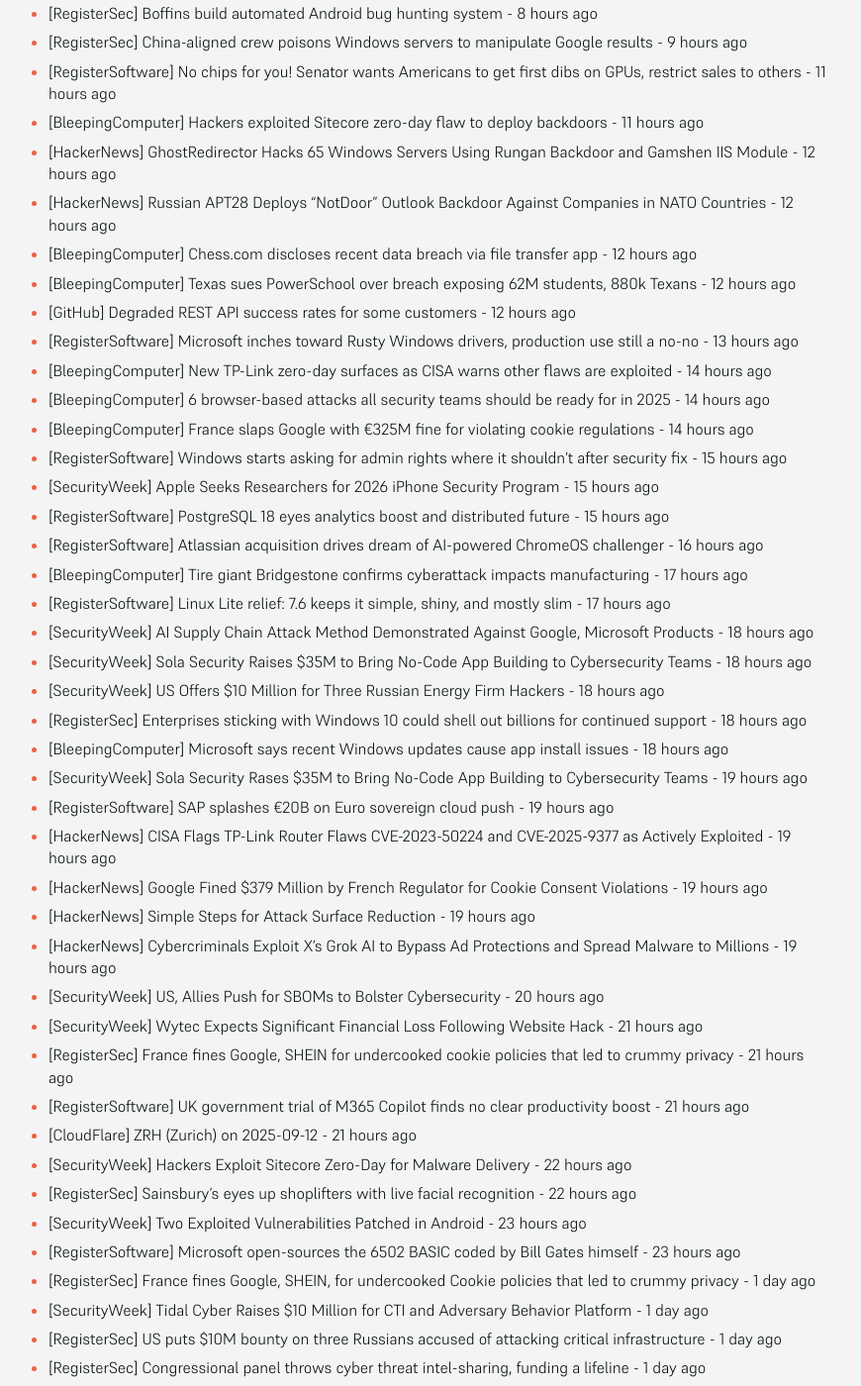
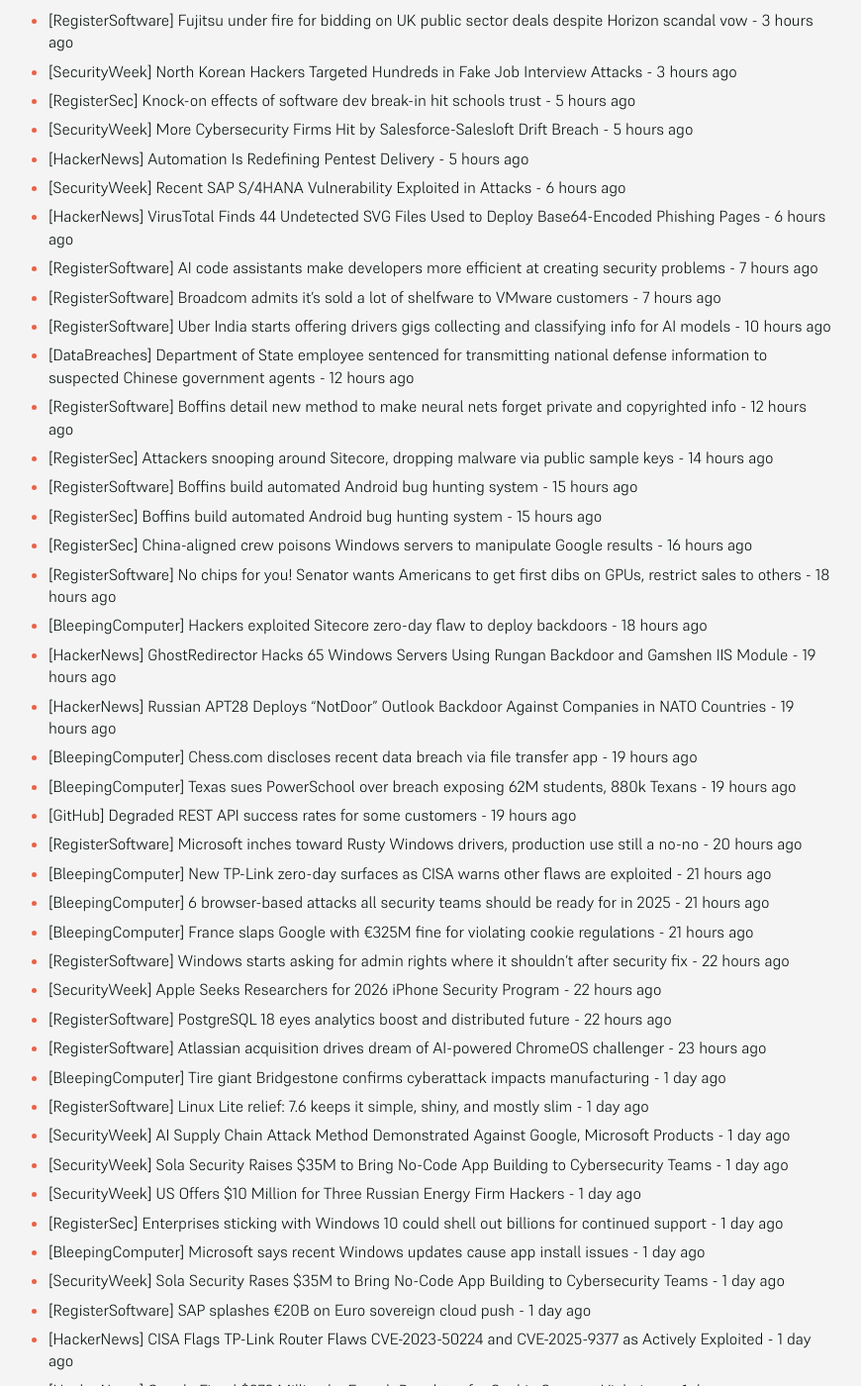
Before and after one commit to SecOpsNews/news, a Jekyll site: the page built from index.md, in a window 1280 px wide and 1400 px high, scrolled down 523 px. Shown: the whole window at 99% size, without its empty margins (215-1085 px from the left). Built offline with Jekyll 4.4.1, drawn with Linux system fonts in a browser that asks for light colours; some of the changed text lies outside the part shown.

Commit message:
New Feed

```diff
--- a/index.md
+++ b/index.md
@@ -9,52 +9,67 @@ description: Latest Updates
 
 <!-- SecOps start -->
 
-- [RegisterSoftware] AI code assistants make developers more efficient at creating security problems - 24 minutes ago
-- [RegisterSoftware] Broadcom admits it’s sold a lot of shelfware to VMware customers - 47 minutes ago
-- [RegisterSoftware] Uber India starts offering drivers gigs collecting and classifying info for AI models - 3 hours ago
-- [DataBreaches] Department of State employee sentenced for transmitting national defense information to suspected Chinese government agents - 5 hours ago
-- [RegisterSoftware] Boffins detail new method to make neural nets forget private and copyrighted info - 5 hours ago
-- [RegisterSec] Attackers snooping around Sitecore, dropping malware via public sample keys - 7 hours ago
-- [RegisterSoftware] Boffins build automated Android bug hunting system - 8 hours ago
-- [RegisterSec] Boffins build automated Android bug hunting system - 8 hours ago
-- [RegisterSec] China-aligned crew poisons Windows servers to manipulate Google results - 9 hours ago
-- [RegisterSoftware] No chips for you! Senator wants Americans to get first dibs on GPUs, restrict sales to others - 11 hours ago
-- [BleepingComputer] Hackers exploited Sitecore zero-day flaw to deploy backdoors - 11 hours ago
-- [HackerNews] GhostRedirector Hacks 65 Windows Servers Using Rungan Backdoor and Gamshen IIS Module - 12 hours ago
-- [HackerNews] Russian APT28 Deploys “NotDoor” Outlook Backdoor Against Companies in NATO Countries - 12 hours ago
-- [BleepingComputer] Chess.com discloses recent data breach via file transfer app - 12 hours ago
-- [BleepingComputer] Texas sues PowerSchool over breach exposing 62M students, 880k Texans - 12 hours ago
-- [GitHub] Degraded REST API success rates for some customers - 12 hours ago
-- [RegisterSoftware] Microsoft inches toward Rusty Windows drivers, production use still a no-no - 13 hours ago
-- [BleepingComputer] New TP-Link zero-day surfaces as CISA warns other flaws are exploited - 14 hours ago
-- [BleepingComputer] 6 browser-based attacks all security teams should be ready for in 2025 - 14 hours ago
-- [BleepingComputer] France slaps Google with €325M fine for violating cookie regulations - 14 hours ago
-- [RegisterSoftware] Windows starts asking for admin rights where it shouldn't after security fix - 15 hours ago
-- [SecurityWeek] Apple Seeks Researchers for 2026 iPhone Security Program - 15 hours ago
-- [RegisterSoftware] PostgreSQL 18 eyes analytics boost and distributed future - 15 hours ago
-- [RegisterSoftware] Atlassian acquisition drives dream of AI-powered ChromeOS challenger - 16 hours ago
-- [BleepingComputer] Tire giant Bridgestone confirms cyberattack impacts manufacturing - 17 hours ago
-- [RegisterSoftware] Linux Lite relief: 7.6 keeps it simple, shiny, and mostly slim - 17 hours ago
-- [SecurityWeek] AI Supply Chain Attack Method Demonstrated Against Google, Microsoft Products - 18 hours ago
-- [SecurityWeek] Sola Security Raises $35M to Bring No-Code App Building to Cybersecurity Teams - 18 hours ago
-- [SecurityWeek] US Offers $10 Million for Three Russian Energy Firm Hackers - 18 hours ago
-- [RegisterSec] Enterprises sticking with Windows 10 could shell out billions for continued support - 18 hours ago
-- [BleepingComputer] Microsoft says recent Windows updates cause app install issues - 18 hours ago
-- [SecurityWeek] Sola Security Rases $35M to Bring No-Code App Building to Cybersecurity Teams - 19 hours ago
-- [RegisterSoftware] SAP splashes €20B on Euro sovereign cloud push - 19 hours ago
-- [HackerNews] CISA Flags TP-Link Router Flaws CVE-2023-50224 and CVE-2025-9377 as Actively Exploited - 19 hours ago
-- [HackerNews] Google Fined $379 Million by French Regulator for Cookie Consent Violations - 19 hours ago
-- [HackerNews] Simple Steps for Attack Surface Reduction - 19 hours ago
-- [HackerNews] Cybercriminals Exploit X’s Grok AI to Bypass Ad Protections and Spread Malware to Millions - 19 hours ago
-- [SecurityWeek] US, Allies Push for SBOMs to Bolster Cybersecurity - 20 hours ago
-- [SecurityWeek] Wytec Expects Significant Financial Loss Following Website Hack - 21 hours ago
-- [RegisterSec] France fines Google, SHEIN for undercooked cookie policies that led to crummy privacy - 21 hours ago
-- [RegisterSoftware] UK government trial of M365 Copilot finds no clear productivity boost - 21 hours ago
-- [CloudFlare] ZRH (Zurich) on 2025-09-12 - 21 hours ago
-- [SecurityWeek] Hackers Exploit Sitecore Zero-Day for Malware Delivery - 22 hours ago
-- [RegisterSec] Sainsbury's eyes up shoplifters with live facial recognition - 22 hours ago
-- [SecurityWeek] Two Exploited Vulnerabilities Patched in Android - 23 hours ago
-- [RegisterSoftware] Microsoft open-sources the 6502 BASIC coded by Bill Gates himself - 23 hours ago
+- [SecurityWeek] Academics Build AI-Powered Android Vulnerability Discovery and Validation Tool - 21 minutes ago
+- [BleepingComputer] Critical SAP S/4HANA vulnerability now exploited in attacks - 21 minutes ago
+- [RegisterSoftware] Trump tells Big Tech: Your power woes? Totally fixable - 57 minutes ago
+- [SecurityWeek] In Other News: Scammers Abuse Grok, US Manufacturing Attacks, Gmail Security Claims Debunked - 1 hour ago
+- [SecurityWeek] FireCompass Raises $20 Million for Offensive Security Platform - 1 hour ago
+- [DataBreaches] Qantas CEO, top executives lose $522,000 in pay for major cyber breach - 1 hour ago
+- [HackerNews] SAP S/4HANA Critical Vulnerability CVE-2025-42957 Exploited in the Wild - 2 hours ago
+- [RegisterSoftware] OpenAI eats jobs, then offers to help you find a new one at Walmart - 2 hours ago
+- [RegisterSoftware] Fujitsu under fire for bidding on UK public sector deals despite Horizon scandal vow - 3 hours ago
+- [SecurityWeek] North Korean Hackers Targeted Hundreds in Fake Job Interview Attacks - 3 hours ago
+- [RegisterSec] Knock-on effects of software dev break-in hit schools trust - 5 hours ago
+- [SecurityWeek] More Cybersecurity Firms Hit by Salesforce-Salesloft Drift Breach - 5 hours ago
+- [HackerNews] Automation Is Redefining Pentest Delivery - 5 hours ago
+- [SecurityWeek] Recent SAP S/4HANA Vulnerability Exploited in Attacks - 6 hours ago
+- [HackerNews] VirusTotal Finds 44 Undetected SVG Files Used to Deploy Base64-Encoded Phishing Pages - 6 hours ago
+- [RegisterSoftware] AI code assistants make developers more efficient at creating security problems - 7 hours ago
+- [RegisterSoftware] Broadcom admits it’s sold a lot of shelfware to VMware customers - 7 hours ago
+- [RegisterSoftware] Uber India starts offering drivers gigs collecting and classifying info for AI models - 10 hours ago
+- [DataBreaches] Department of State employee sentenced for transmitting national defense information to suspected Chinese government agents - 12 hours ago
+- [RegisterSoftware] Boffins detail new method to make neural nets forget private and copyrighted info - 12 hours ago
+- [RegisterSec] Attackers snooping around Sitecore, dropping malware via public sample keys - 14 hours ago
+- [RegisterSoftware] Boffins build automated Android bug hunting system - 15 hours ago
+- [RegisterSec] Boffins build automated Android bug hunting system - 15 hours ago
+- [RegisterSec] China-aligned crew poisons Windows servers to manipulate Google results - 16 hours ago
+- [RegisterSoftware] No chips for you! Senator wants Americans to get first dibs on GPUs, restrict sales to others - 18 hours ago
+- [BleepingComputer] Hackers exploited Sitecore zero-day flaw to deploy backdoors - 18 hours ago
+- [HackerNews] GhostRedirector Hacks 65 Windows Servers Using Rungan Backdoor and Gamshen IIS Module - 19 hours ago
+- [HackerNews] Russian APT28 Deploys “NotDoor” Outlook Backdoor Against Companies in NATO Countries - 19 hours ago
+- [BleepingComputer] Chess.com discloses recent data breach via file transfer app - 19 hours ago
+- [BleepingComputer] Texas sues PowerSchool over breach exposing 62M students, 880k Texans - 19 hours ago
+- [GitHub] Degraded REST API success rates for some customers - 19 hours ago
+- [RegisterSoftware] Microsoft inches toward Rusty Windows drivers, production use still a no-no - 20 hours ago
+- [BleepingComputer] New TP-Link zero-day surfaces as CISA warns other flaws are exploited - 21 hours ago
+- [BleepingComputer] 6 browser-based attacks all security teams should be ready for in 2025 - 21 hours ago
+- [BleepingComputer] France slaps Google with €325M fine for violating cookie regulations - 21 hours ago
+- [RegisterSoftware] Windows starts asking for admin rights where it shouldn't after security fix - 22 hours ago
+- [SecurityWeek] Apple Seeks Researchers for 2026 iPhone Security Program - 22 hours ago
+- [RegisterSoftware] PostgreSQL 18 eyes analytics boost and distributed future - 22 hours ago
+- [RegisterSoftware] Atlassian acquisition drives dream of AI-powered ChromeOS challenger - 23 hours ago
+- [BleepingComputer] Tire giant Bridgestone confirms cyberattack impacts manufacturing - 1 day ago
+- [RegisterSoftware] Linux Lite relief: 7.6 keeps it simple, shiny, and mostly slim - 1 day ago
+- [SecurityWeek] AI Supply Chain Attack Method Demonstrated Against Google, Microsoft Products - 1 day ago
+- [SecurityWeek] Sola Security Raises $35M to Bring No-Code App Building to Cybersecurity Teams - 1 day ago
+- [SecurityWeek] US Offers $10 Million for Three Russian Energy Firm Hackers - 1 day ago
+- [RegisterSec] Enterprises sticking with Windows 10 could shell out billions for continued support - 1 day ago
+- [BleepingComputer] Microsoft says recent Windows updates cause app install issues - 1 day ago
+- [SecurityWeek] Sola Security Rases $35M to Bring No-Code App Building to Cybersecurity Teams - 1 day ago
+- [RegisterSoftware] SAP splashes €20B on Euro sovereign cloud push - 1 day ago
+- [HackerNews] CISA Flags TP-Link Router Flaws CVE-2023-50224 and CVE-2025-9377 as Actively Exploited - 1 day ago
+- [HackerNews] Google Fined $379 Million by French Regulator for Cookie Consent Violations - 1 day ago
+- [HackerNews] Simple Steps for Attack Surface Reduction - 1 day ago
+- [HackerNews] Cybercriminals Exploit X’s Grok AI to Bypass Ad Protections and Spread Malware to Millions - 1 day ago
+- [SecurityWeek] US, Allies Push for SBOMs to Bolster Cybersecurity - 1 day ago
+- [SecurityWeek] Wytec Expects Significant Financial Loss Following Website Hack - 1 day ago
+- [RegisterSec] France fines Google, SHEIN for undercooked cookie policies that led to crummy privacy - 1 day ago
+- [RegisterSoftware] UK government trial of M365 Copilot finds no clear productivity boost - 1 day ago
+- [CloudFlare] ZRH (Zurich) on 2025-09-12 - 1 day ago
+- [SecurityWeek] Hackers Exploit Sitecore Zero-Day for Malware Delivery - 1 day ago
+- [RegisterSec] Sainsbury's eyes up shoplifters with live facial recognition - 1 day ago
+- [SecurityWeek] Two Exploited Vulnerabilities Patched in Android - 1 day ago
+- [RegisterSoftware] Microsoft open-sources the 6502 BASIC coded by Bill Gates himself - 1 day ago
 - [RegisterSec] France fines Google, SHEIN, for undercooked Cookie policies that led to crummy privacy - 1 day ago
 - [SecurityWeek] Tidal Cyber Raises $10 Million for CTI and Adversary Behavior Platform - 1 day ago
 - [RegisterSec] US puts $10M bounty on three Russians accused of attacking critical infrastructure - 1 day ago
@@ -204,25 +219,9 @@ description: Latest Updates
 - [BleepingComputer] Disney to pay $10M to settle claims it collected kids’ data on YouTube - 1 day ago
 - [BleepingComputer] Google fixes actively exploited Android flaws in September update - 1 day ago
 - [RegisterSec] Matrix.org homeserver grinds to a halt after RAID meltdown - 1 day ago
-- [SecurityWeek] Cato Networks Acquires AI Security Firm Aim Security - 1 day ago
-- [DataBreaches] District of Arizona Clarifies Causes of Action Available for Breach of Health Data - 1 day ago
-- [RegisterSoftware] Tech talent biz Andela trains up devs in GitHub Copilot - 1 day ago
-- [HackerNews] Android Security Alert: Google Patches 120 Flaws, Including Two Zero-Days Under Attack - 1 day ago
-- [HackerNews] Detecting Data Leaks Before Disaster - 1 day ago
-- [HackerNews] Threat Actors Weaponize HexStrike AI to Exploit Citrix Flaws Within a Week of Disclosure - 1 day ago
-- [SecurityWeek] Hacker Conversations: McKenzie Wark, Author of A Hacker Manifesto - 1 day ago
-- [RegisterSoftware] FreeBSD Project isn't ready to let AI commit code just yet - 1 day ago
-- [SecurityWeek] Pennsylvania Attorney General Confirms Ransomware Behind Weeks-Long Outage - 1 day ago
-- [RegisterSoftware] Investors throw another $13B on the Anthropic cash bonfire - 1 day ago
-- [RegisterSoftware] 'Huge architectural change' to JetBrains ReSharper cuts Visual Studio freezes - 1 day ago
-- [HackerNews] AI-Driven Trends in Endpoint Security: What the 2025 Gartner® Magic Quadrant™ Reveals - 1 day ago
-- [HackerNews] Iranian Hackers Exploit 100+ Embassy Email Accounts in Global Phishing Targeting Diplomats - 1 day ago
-- [SecurityWeek] Security Firms Hit by Salesforce–Salesloft Drift Breach - 1 day ago
-- [SecurityWeek] Jaguar Land Rover Operations ‘Severely Disrupted’ by Cyberattack - 1 day ago
-- [RegisterSoftware] GNOME Foundation boss exits after just four months - 1 day ago
-- [HackerNews] Cloudflare Blocks Record-Breaking 11.5 Tbps DDoS Attack - 1 day ago
-- [RegisterSoftware] UK Home Office hikes tech consultant spend to £350M despite pledge to cut costs - 1 day ago
-- [RegisterSoftware] Supermarket giant Tesco sues VMware, warns lack of support could disrupt food supply - 1 day ago
+- [SecurityWeek] Cato Networks Acquires AI Security Firm Aim Security - 2 days ago
+- [DataBreaches] District of Arizona Clarifies Causes of Action Available for Breach of Health Data - 2 days ago
+- [RegisterSoftware] Tech talent biz Andela trains up devs in GitHub Copilot - 2 days ago
 - [DataBreaches] Russian-linked hackers appear to have launched a crippling cyberattack on Western New Mexico University - 4 months ago
 - [DataBreaches] SK Telecom vows to take full responsibility for damage from recent data leak - 4 months ago
 - [HackerNews] Storm-1977 Hits Education Clouds with AzureChecker, Deploys 200+ Crypto Mining Containers - 4 months ago
```
